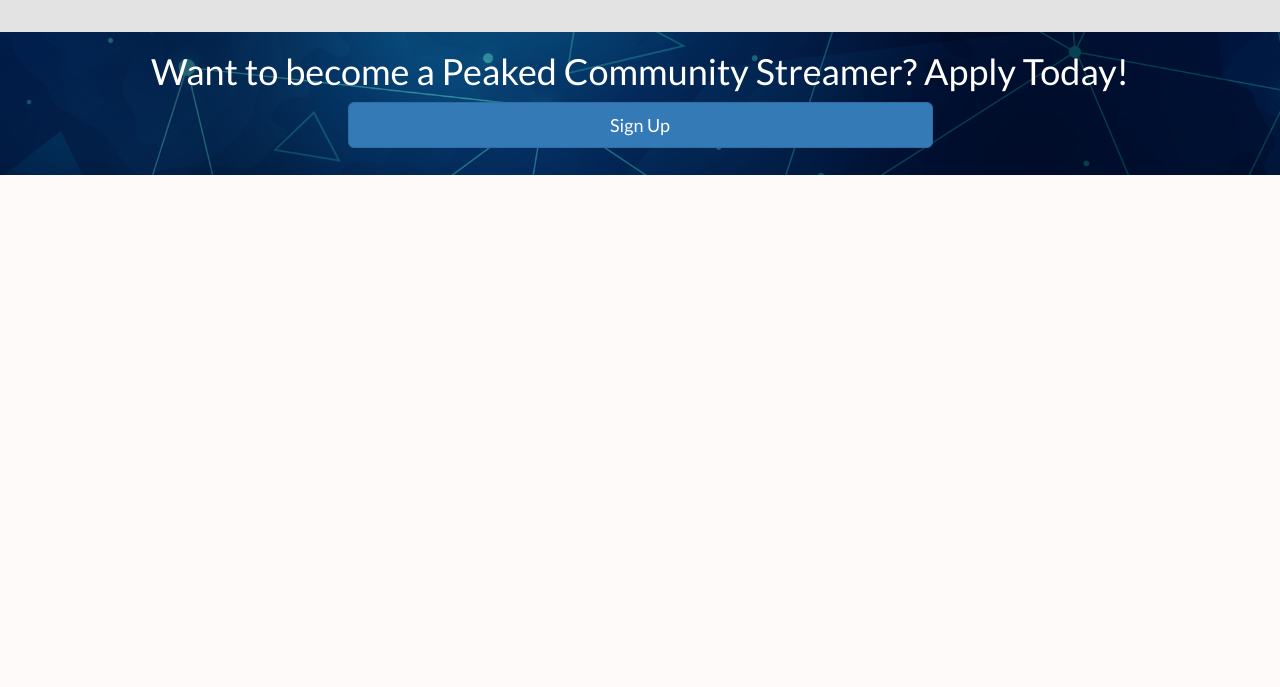
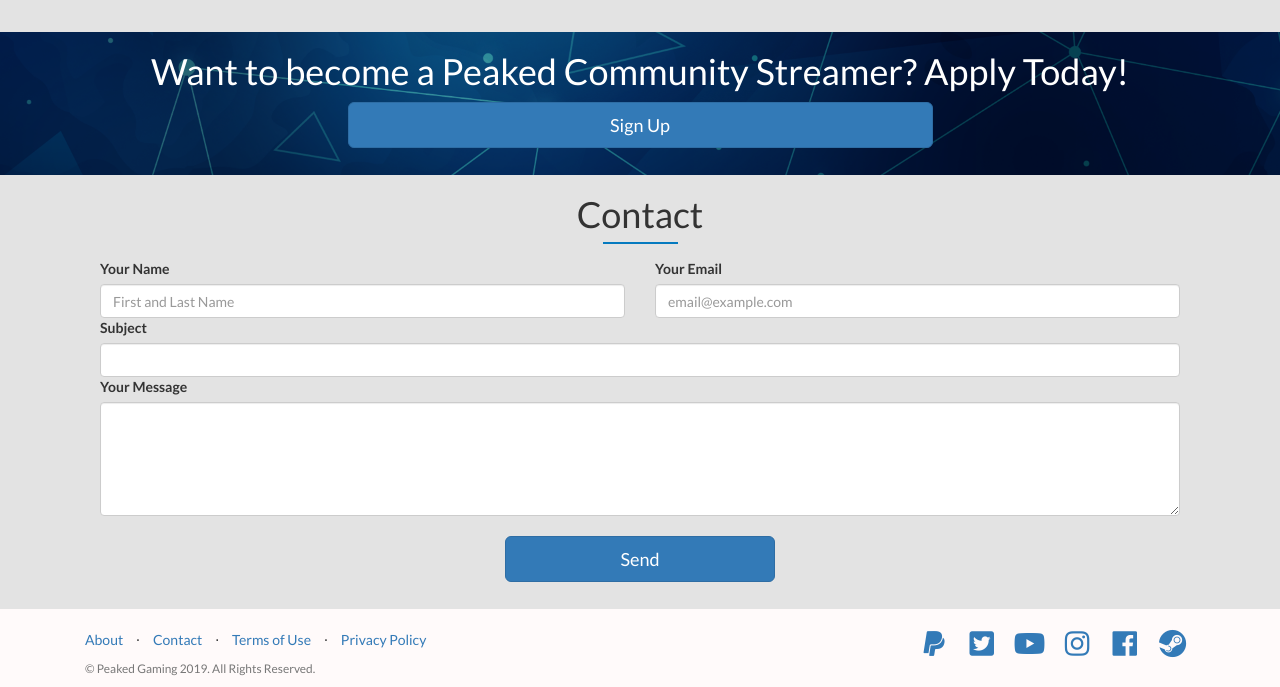
Before and after one commit to peaked-gaming/peaked-site, a plain HTML site: page new.html in a window 1280 px wide. Shown: the part 2001-2688 px from the top of the page. Before the commit the page ends 2176 px from the top, so only its background shows below. Drawn offline with nearby package versions, Linux system fonts and the light colour scheme.

Commit message:
adding contact form and footer

```diff
--- a/css/style.css
+++ b/css/style.css
@@ -189,3 +189,17 @@
   width: 50%;
   margin-bottom: 1.5em;
 }
+
+#form-sub {
+  width: 25%;
+  margin-top: 1.1em;
+  margin-bottom: 1.5em;
+}
+
+#form-bg {
+  background-color: #e3e3e3;
+}
+
+#footer {
+  margin-top: 1.5em;
+}
--- a/new.html
+++ b/new.html
@@ -79,7 +79,7 @@
 
   <!-- Social media link buttons -->
 	  <div class="container">
-      <h1 class="text-center bodyh1">Connect with us</h1>
+      <h1 class="text-center bodyh1">Connect With Us</h1>
 		  <br>
       <div class="row">
         <div class="col-lg-2 social">
@@ -280,5 +280,65 @@
         </div>
       </div>
     </div>
+    <div id="form-bg" class="container-fluid">
+      <div class="container">
+        <div class="col-lg-12">
+          <h1 class="bodyh1 text-center">Contact</h1>
+          <form>
+            <div class="form-group">
+              <div class="col-md-6">
+                <label>Your Name</label>
+                <input type="text" name="name" class="form-control" placeholder="First and Last Name" />
+              </div>
+              <div class="col-md-6">
+                <label>Your Email</label>
+                <input type="email" name="name" class="form-control" placeholder="email@example.com" />
+              </div>
+              <div class="col-md-12">
+                <label>Subject</label>
+                <input type="text" name="subject" class="form-control" />
+              </div>
+              <div class="col-md-12">
+                <label>Your Message</label>
+                <textarea class="form-control" rows="5"></textarea>
+              </div>
+              <div class="col-md-12">
+                <button id="form-sub" type="submit" class="btn btn-primary btn-lg center-block">Send</button>
+              </div>
+            </div>
+          </form>
+        </div>
+      </div>
+    </div>
+    <div id="footer" class="container">
+      <footer class="footer">
+        <div class="row">
+          <div class="col-lg-12">
+            <div class="col-lg-6 h-100 text-left my-auto">
+              <ul class="list-inline mb-2">
+                <li class="list-inline-item"><a href="#">About</a></li>
+                <li class="list-inline-item">&sdot;</li>
+                <li class="list-inline-item"><a href="#">Contact</a></li>
+                <li class="list-inline-item">&sdot;</li>
+                <li class="list-inline-item"><a href="#">Terms of Use</a></li>
+                <li class="list-inline-item">&sdot;</li>
+                <li class="list-inline-item"><a href="#">Privacy Policy</a></li>
+              </ul>
+              <p class="text-muted small mb-4 mb-lg-0">&copy; Peaked Gaming 2019. All Rights Reserved.</p>
+            </div>
+            <div class="col-lg-6 h-100 text-right my-auto">
+              <ul class="list-inline mb-0">
+                <li class="list-inline-item mr-3"><a href="https://www.patreon.com/peakedgg"><i class="fab fa-paypal fa-2x fa-fw"></i></a></li>
+                <li class="list-inline-item mr-3"><a href="https://twitter.com/peakedgg"><i class="fab fa-twitter-square fa-2x fa-fw"></i></a></li>
+                <li class="list-inline-item"><a href="https://www.youtube.com/channel/UCkeMouYnTvPKaPvSShnSDmg"><i class="fab fa-youtube fa-2x fa-fw"></i></a></li>
+                <li class="list-inline-item"><a href="https://www.instagram.com/peakedgaming/"><i class="fab fa-instagram fa-2x fa-fw"></i></a></li>
+                <li class="list-inline-item"><a href="https://www.facebook.com/PeakedGG"><i class="fab fa-facebook fa-2x fa-fw"></i></a></li>
+                <li class="list-inline-item"><a href="https://steamcommunity.com/groups/PeakedGG"><i class="fab fa-steam fa-2x fa-fw"></i></a></li>
+              </ul>
+            </div>
+          </div>
+        </div>
+      </footer>
+    </div>
   </body>
 </html>
```
